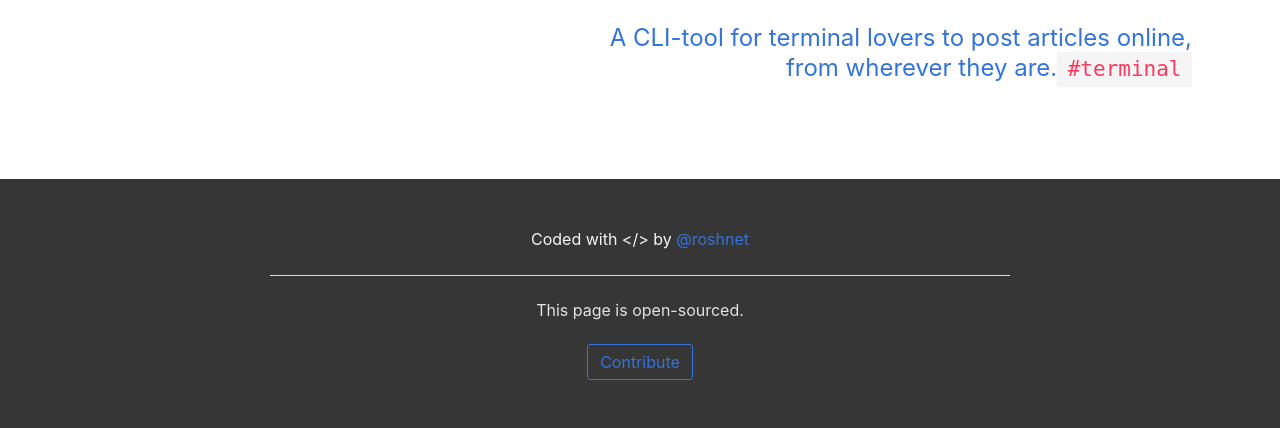
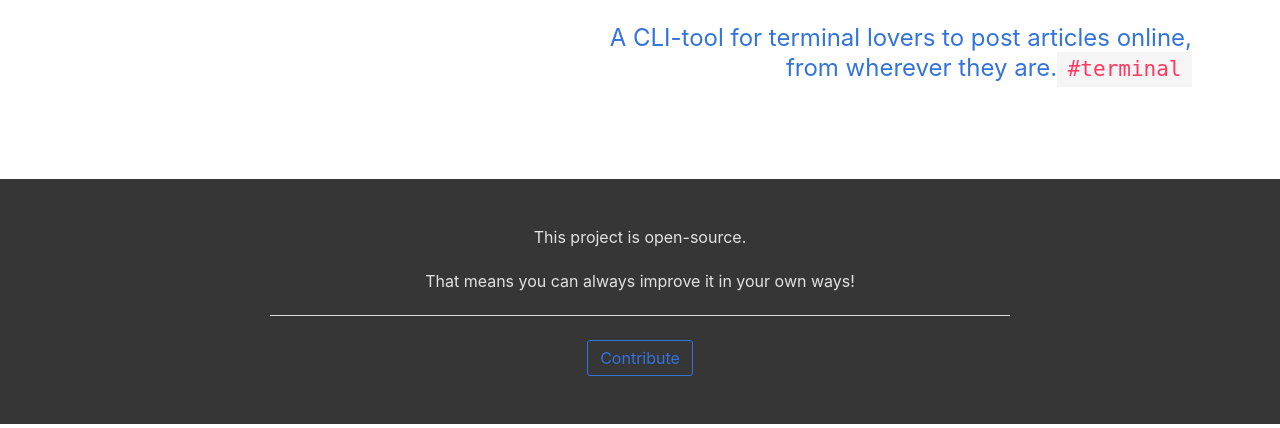
Before and after one commit to roshnet/blogstate, a Flask app: page / in a window 1280 px wide. Shown: the part 1811-2239 px from the top of the page. Run offline with Flask 2, Linux system fonts and the light colour scheme.

Commit message:
fix: Change footer content; fix typo
Typo: 'open-sourced' to 'open-source'.

```diff
--- a/templates/base.html
+++ b/templates/base.html
@@ -60,7 +60,7 @@
 <section class="hero is-dark">
     <div class="hero-body has-text-centered">
         <footer>
-            <p class="subtitle is-6 is-spaced">This project is open-sourced.</p>
+            <p class="subtitle is-6 is-spaced">This project is open-source.</p>
             <p class="subtitle is-6 is-spaced">That means you can always improve it in your own ways!</p>
             <hr style="width: 60% !important; margin-left: 20%;">
             <a href="https://github.com/roshnet/blogstate">
--- a/templates/index.html
+++ b/templates/index.html
@@ -98,9 +98,9 @@
 <section class="hero is-dark">
 		<div class="hero-body has-text-centered">
 			<footer>
-			Coded with &lt;/&gt; by <a href="https://github.com/roshnet" class="has-text-info">@roshnet</a>
+				<p class="subtitle is-6 is-spaced">This project is open-source.</p>
+				<p class="subtitle is-6 is-spaced">That means you can always improve it in your own ways!</p>
 				<hr style="width: 60% !important; margin-left: 20%;">
-			<p class="subtitle is-6 is-spaced">This page is open-sourced.</p>
 				<a href="https://github.com/roshnet/blogstate">
 					<button class="button is-info is-outlined">Contribute</button>
 				</a>
```
Lines whose indentation alone changed are shown as unchanged.
